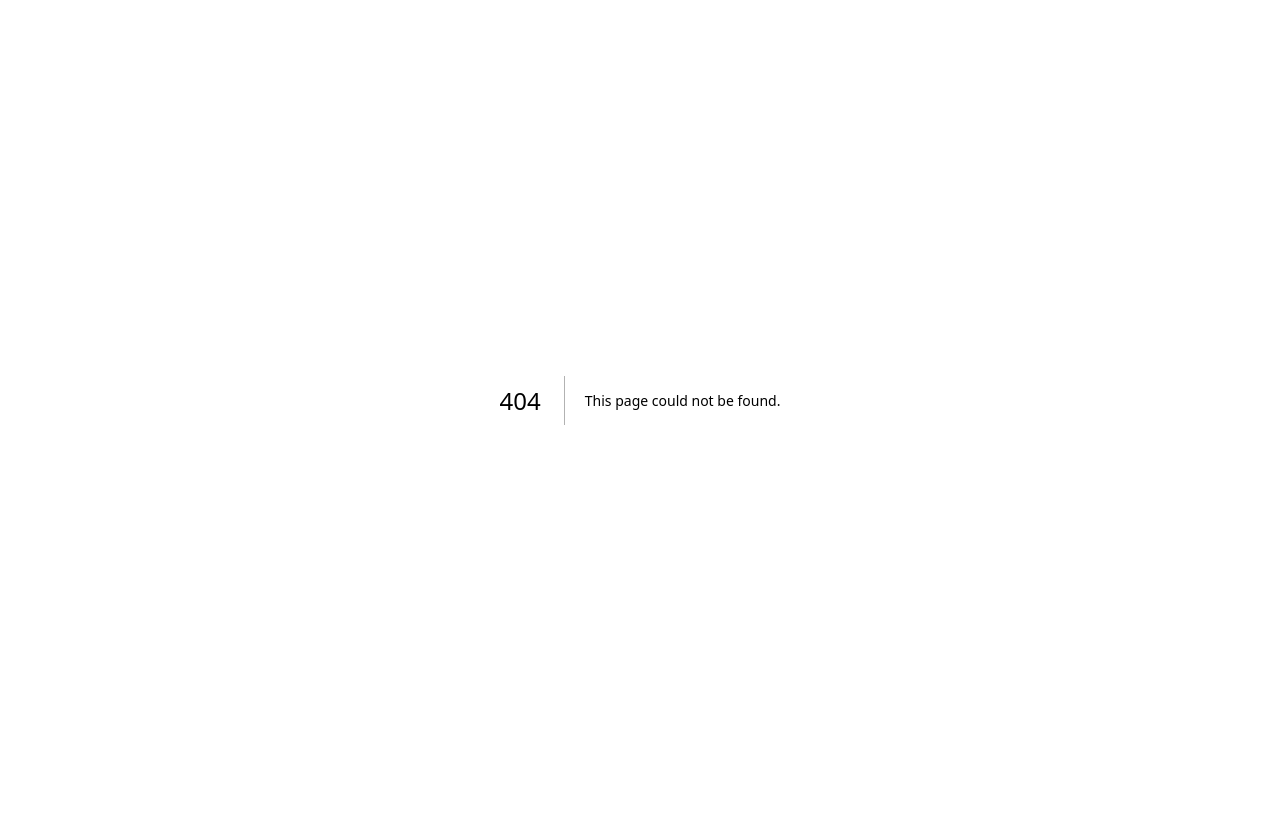
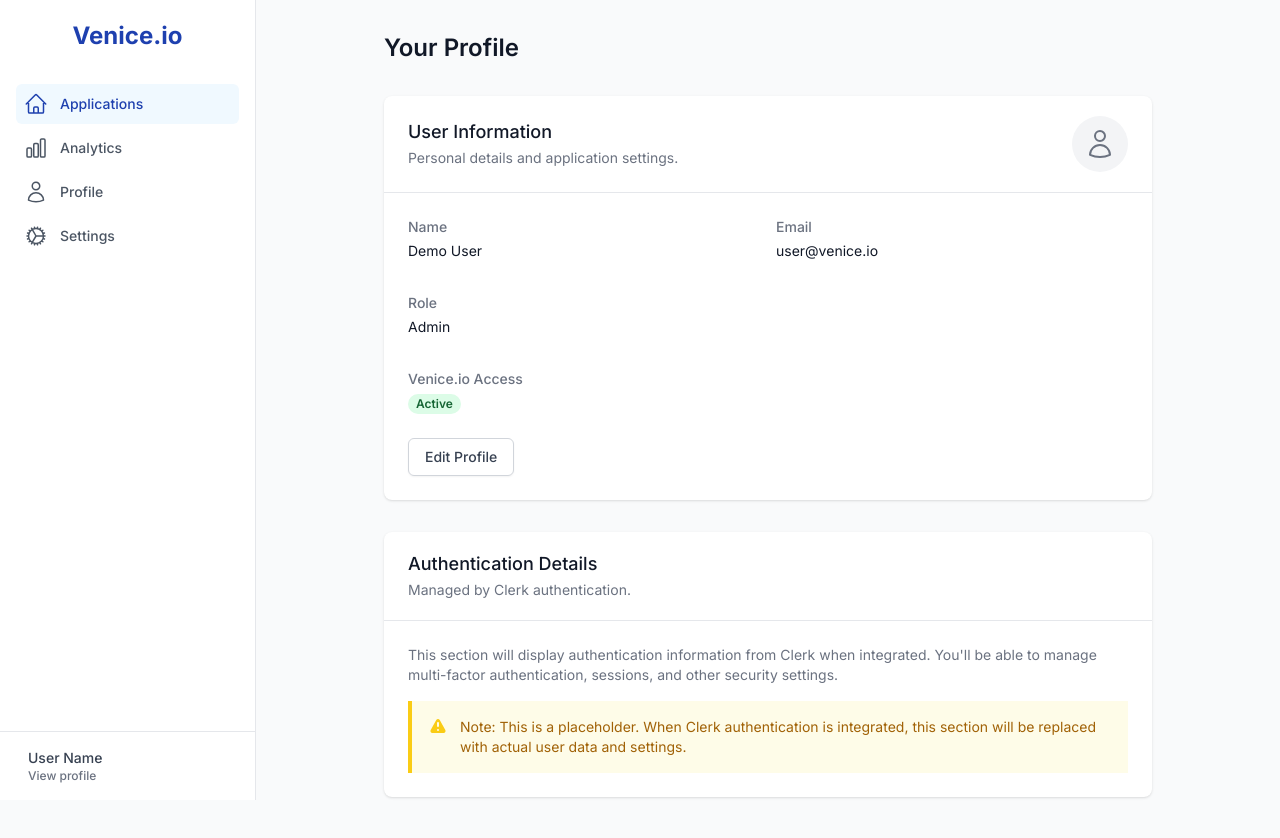
Before and after one commit to pattydubb/venice-io-accounting-portal, a Next.js app: page /dashboard/profile in a window 1280 px wide. Before the commit this address had no page. Shown: the top 838 px of the page. Before the commit the page ends 800 px from the top, so only its background shows below. Built offline with nearby package versions, Linux system fonts and the light colour scheme.

Commit message:
Add profile page with placeholder for Clerk authentication integration

```diff
--- /dev/null
+++ b/src/app/dashboard/profile/page.tsx
@@ -0,0 +1,183 @@
+'use client';
+
+import { useState } from 'react';
+import { UserIcon } from '@heroicons/react/24/outline';
+
+export default function ProfilePage() {
+  // This would be populated from auth provider (Clerk) in production
+  const [user, setUser] = useState({
+    name: 'Demo User',
+    email: 'user@venice.io',
+    role: 'Admin',
+  });
+
+  const [isEditing, setIsEditing] = useState(false);
+  const [formData, setFormData] = useState({ ...user });
+
+  const handleInputChange = (e: React.ChangeEvent<HTMLInputElement>) => {
+    const { name, value } = e.target;
+    setFormData(prev => ({ ...prev, [name]: value }));
+  };
+
+  const handleSave = (e: React.FormEvent) => {
+    e.preventDefault();
+    setUser(formData);
+    setIsEditing(false);
+  };
+
+  return (
+    <div className="px-4 sm:px-6 lg:px-8 py-8">
+      <div className="max-w-3xl mx-auto">
+        <h1 className="text-2xl font-semibold text-gray-900 mb-8">Your Profile</h1>
+
+        <div className="bg-white shadow overflow-hidden sm:rounded-lg">
+          <div className="px-4 py-5 sm:px-6 flex justify-between items-center">
+            <div>
+              <h3 className="text-lg leading-6 font-medium text-gray-900">User Information</h3>
+              <p className="mt-1 max-w-2xl text-sm text-gray-500">
+                Personal details and application settings.
+              </p>
+            </div>
+            <div className="bg-gray-100 rounded-full p-3">
+              <UserIcon className="h-8 w-8 text-gray-500" />
+            </div>
+          </div>
+
+          <div className="border-t border-gray-200">
+            {isEditing ? (
+              <form onSubmit={handleSave} className="px-4 py-5 sm:p-6">
+                <div className="grid grid-cols-6 gap-6">
+                  <div className="col-span-6 sm:col-span-3">
+                    <label htmlFor="name" className="block text-sm font-medium text-gray-700">Name</label>
+                    <input
+                      type="text"
+                      name="name"
+                      id="name"
+                      value={formData.name}
+                      onChange={handleInputChange}
+                      className="mt-1 focus:ring-venice-blue focus:border-venice-blue block w-full shadow-sm sm:text-sm border-gray-300 rounded-md"
+                    />
+                  </div>
+
+                  <div className="col-span-6 sm:col-span-3">
+                    <label htmlFor="email" className="block text-sm font-medium text-gray-700">Email</label>
+                    <input
+                      type="email"
+                      name="email"
+                      id="email"
+                      value={formData.email}
+                      onChange={handleInputChange}
+                      className="mt-1 focus:ring-venice-blue focus:border-venice-blue block w-full shadow-sm sm:text-sm border-gray-300 rounded-md"
+                    />
+                  </div>
+
+                  <div className="col-span-6 sm:col-span-3">
+                    <label htmlFor="role" className="block text-sm font-medium text-gray-700">Role</label>
+                    <input
+                      type="text"
+                      name="role"
+                      id="role"
+                      value={formData.role}
+                      onChange={handleInputChange}
+                      className="mt-1 focus:ring-venice-blue focus:border-venice-blue block w-full shadow-sm sm:text-sm border-gray-300 rounded-md"
+                      readOnly
+                      disabled
+                    />
+                  </div>
+                </div>
+
+                <div className="mt-6 flex justify-end space-x-3">
+                  <button
+                    type="button"
+                    className="inline-flex justify-center py-2 px-4 border border-gray-300 shadow-sm text-sm font-medium rounded-md text-gray-700 bg-white hover:bg-gray-50 focus:outline-none focus:ring-2 focus:ring-offset-2 focus:ring-venice-blue"
+                    onClick={() => {
+                      setFormData({ ...user });
+                      setIsEditing(false);
+                    }}
+                  >
+                    Cancel
+                  </button>
+                  <button
+                    type="submit"
+                    className="inline-flex justify-center py-2 px-4 border border-transparent shadow-sm text-sm font-medium rounded-md text-white bg-venice-blue hover:bg-blue-700 focus:outline-none focus:ring-2 focus:ring-offset-2 focus:ring-venice-blue"
+                  >
+                    Save
+                  </button>
+                </div>
+              </form>
+            ) : (
+              <div className="px-4 py-5 sm:p-6">
+                <dl className="grid grid-cols-1 gap-x-4 gap-y-8 sm:grid-cols-2">
+                  <div className="sm:col-span-1">
+                    <dt className="text-sm font-medium text-gray-500">Name</dt>
+                    <dd className="mt-1 text-sm text-gray-900">{user.name}</dd>
+                  </div>
+
+                  <div className="sm:col-span-1">
+                    <dt className="text-sm font-medium text-gray-500">Email</dt>
+                    <dd className="mt-1 text-sm text-gray-900">{user.email}</dd>
+                  </div>
+
+                  <div className="sm:col-span-1">
+                    <dt className="text-sm font-medium text-gray-500">Role</dt>
+                    <dd className="mt-1 text-sm text-gray-900">{user.role}</dd>
+                  </div>
+
+                  <div className="sm:col-span-2">
+                    <dt className="text-sm font-medium text-gray-500">Venice.io Access</dt>
+                    <dd className="mt-1 text-sm text-gray-900">
+                      <span className="px-2 inline-flex text-xs leading-5 font-semibold rounded-full bg-green-100 text-green-800">
+                        Active
+                      </span>
+                    </dd>
+                  </div>
+                </dl>
+
+                <div className="mt-6">
+                  <button
+                    type="button"
+                    className="inline-flex justify-center py-2 px-4 border border-gray-300 shadow-sm text-sm font-medium rounded-md text-gray-700 bg-white hover:bg-gray-50 focus:outline-none focus:ring-2 focus:ring-offset-2 focus:ring-venice-blue"
+                    onClick={() => setIsEditing(true)}
+                  >
+                    Edit Profile
+                  </button>
+                </div>
+              </div>
+            )}
+          </div>
+        </div>
+
+        <div className="mt-8 bg-white shadow overflow-hidden sm:rounded-lg">
+          <div className="px-4 py-5 sm:px-6">
+            <h3 className="text-lg leading-6 font-medium text-gray-900">Authentication Details</h3>
+            <p className="mt-1 max-w-2xl text-sm text-gray-500">
+              Managed by Clerk authentication.
+            </p>
+          </div>
+
+          <div className="border-t border-gray-200 px-4 py-5 sm:p-6">
+            <p className="text-sm text-gray-500">
+              This section will display authentication information from Clerk when integrated.
+              You'll be able to manage multi-factor authentication, sessions, and other security settings.
+            </p>
+
+            <div className="mt-4 bg-yellow-50 border-l-4 border-yellow-400 p-4">
+              <div className="flex">
+                <div className="flex-shrink-0">
+                  <svg className="h-5 w-5 text-yellow-400" xmlns="http://www.w3.org/2000/svg" viewBox="0 0 20 20" fill="currentColor">
+                    <path fillRule="evenodd" d="M8.257 3.099c.765-1.36 2.722-1.36 3.486 0l5.58 9.92c.75 1.334-.213 2.98-1.742 2.98H4.42c-1.53 0-2.493-1.646-1.743-2.98l5.58-9.92zM11 13a1 1 0 11-2 0 1 1 0 012 0zm-1-8a1 1 0 00-1 1v3a1 1 0 002 0V6a1 1 0 00-1-1z" clipRule="evenodd" />
+                  </svg>
+                </div>
+                <div className="ml-3">
+                  <p className="text-sm text-yellow-700">
+                    Note: This is a placeholder. When Clerk authentication is integrated, this section will be replaced with actual user data and settings.
+                  </p>
+                </div>
+              </div>
+            </div>
+          </div>
+        </div>
+      </div>
+    </div>
+  );
+}
```
